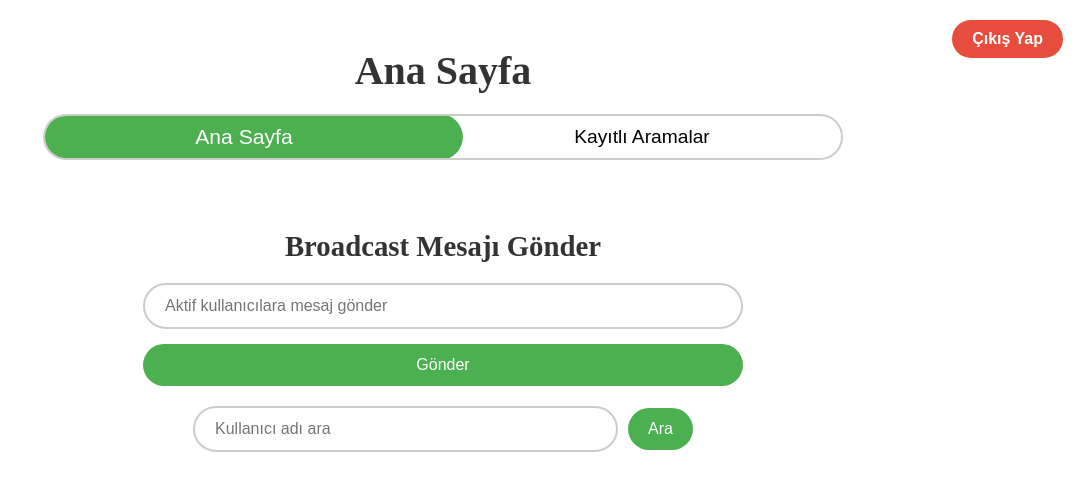
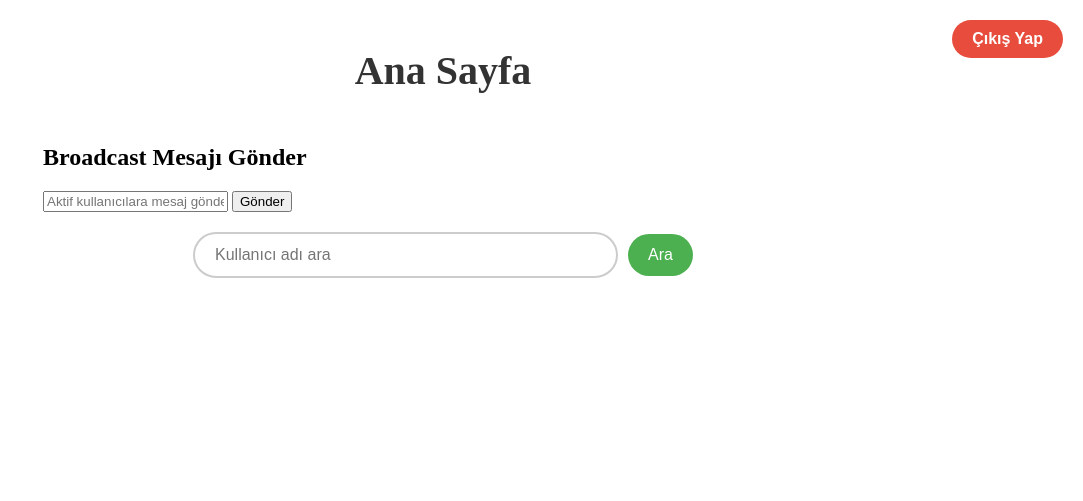
Before and after one commit to salihameryemalbayrak/chatApp, a Flask app: template templates/home.html in a window 1280 px wide. Shown: the top 501 px of the page, without its empty margins (197-1280 px from the left). Run offline with Flask 3, Linux system fonts and the light colour scheme; the template is opened without the code that fills it, so the values that code supplies are empty; some libraries are stand-ins or nearby versions.

Commit message:
duzeltme

```diff
--- a/templates/home.html
+++ b/templates/home.html
@@ -1,81 +1,45 @@
-{% extends "parent.html" %}
-{% block icerik %}
+{% extends "parent.html"%}
+{% block icerik%}
 <script src="https://cdn.socket.io/4.0.1/socket.io.min.js"></script>
+<h1 class="page-title">Ana Sayfa</h1>
+<ul class="user-list">
+<script src="https://code.jquery.com/jquery-3.6.0.min.js"></script>
+<script src="https://cdn.socket.io/4.0.0/socket.io.min.js"></script>
 
-<!-- Ana Sayfa Başlığı -->
-<h1 class="page-title">Ana Sayfa</h1>
-
-<!-- Sekme Yapısı -->
-<div class="tab-container">
-    <div class="tab-links">
-        <button class="tab-button active" id="home-tab">Ana Sayfa</button>
-        <button class="tab-button" id="search-tab">Kayıtlı Aramalar</button>
-    </div>
-
-    <!-- Ana Sayfa İçeriği -->
-    <div id="home-content" class="tab-content active">
-        <ul class="user-list">
-            <!-- Çıkış Butonu -->
     <form action="{{ url_for('logout') }}" method="POST">
         <button type="submit" class="cikis_buton">Çıkış Yap</button>
     </form>
-
-             <!-- Broadcast Mesaj Formu -->
-             <h2 class="broadCastO">Broadcast Mesajı Gönder</h2>
-             <form id="broadcast-form" class="Form-broadCastO">
-                 <input class="Field-broadCastO" type="text" id="broadcast-message" placeholder="Aktif kullanıcılara mesaj gönder">
-                 <button class="buton-broadCastO" type="submit">Gönder</button>
+    <h2>Broadcast Mesajı Gönder</h2>
+    <form id="broadcast-form">
+        <input type="text" id="broadcast-message" placeholder="Aktif kullanıcılara mesaj gönder">
+        <button type="submit">Gönder</button>
     </form>
-
-            <!-- Arama Formu -->
     <form method="post" class="search-form">
         <input type="text" name="sea" class="search-input" placeholder="Kullanıcı adı ara" value="{{ ar }}">
         <button type="submit" class="search-button">Ara</button>
     </form>
 
+            {% for kullanici in users %}
+            <a href="{{ url_for('private_chat', target_user_id=kullanici.telefonNo, target_username=kullanici.ad) }}">
+                <li class="user-item">{{ kullanici.ad }} </li></a>
+            {% endfor %}
+
+</ul>
+<script>
+    const socket = io();
+    document.getElementById('broadcast-form').addEventListener('submit', function(event) {
+    event.preventDefault();
+    const messageInput = document.getElementById('broadcast-message');
+    const message = messageInput.value;
+    if(message.trim()) {
+        socket.emit('broadcast_message', { message: message });
+        messageInput.value = ''; // Form temizleme
+    }
+    });
+    socket.on('message',function(data) {
+        console.log('Message received: ', data);
+    })
 
 
-            <!-- Kullanıcı Listesi -->
-            {% for kullanici in users %}
-            <a href="{{ url_for('private_chat', target_user_id=kullanici.telefonNo, target_username=kullanici.ad) }}">
-                <li class="user-item">{{ kullanici.ad }}</li>
-            </a>
-            {% endfor %}
-        </ul>
-    </div>
-
-    <!-- Kayıtlı Aramalar İçeriği -->
-    <div id="search-content" class="tab-content">
-        {% for sesliarama in sesli_Aramalar %}
-                <li class="user-item"> Arayan : {{ sesliarama.get("arayan") }} - Aranan : {{sesliarama.aranan}}
-                    <br>
-                    {%if sesliarama.startTime%}
-                        başlangıç :   {{sesliarama.startTime}}
-                    {%endif%}
-                    <br>
-                    {%if sesliarama.endTime%}
-                        bitiş :   {{sesliarama.endTime}}
-                    {%endif%}
-                </li>
-            {% endfor %}
-    </div>
-</div>
-
-<!-- Sekme Geçişi JavaScript -->
-<script>
-    // Sekme geçişi işlemleri
-    document.getElementById('home-tab').addEventListener('click', function() {
-        document.getElementById('home-content').classList.add('active');
-        document.getElementById('search-content').classList.remove('active');
-        document.getElementById('home-tab').classList.add('active');
-        document.getElementById('search-tab').classList.remove('active');
-    });
-
-    document.getElementById('search-tab').addEventListener('click', function() {
-        document.getElementById('search-content').classList.add('active');
-        document.getElementById('home-content').classList.remove('active');
-        document.getElementById('search-tab').classList.add('active');
-        document.getElementById('home-tab').classList.remove('active');
-    });
 </script>
 {% endblock %}
```
Lines whose indentation alone changed are shown as unchanged.
